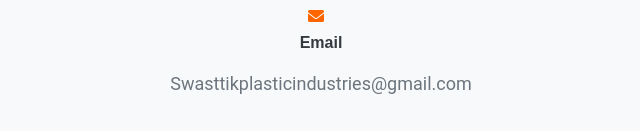
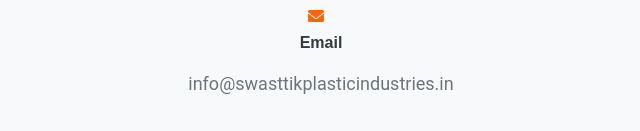
Before and after one commit to Sujall10/Swasttik-Plastic-Industries-main, a plain HTML site: page contact.html in a window 1280 px wide. Shown: the part 811-942 px from the top of the page, 319-959 px from the left. Drawn offline with Linux system fonts and the light colour scheme.

Commit message:
commit updated emails

```diff
--- a/contact.html
+++ b/contact.html
@@ -302,7 +302,7 @@
                         </div>
                         <div class="info-content">
                             <h4>Email</h4>
-                            <p>Swasttikplasticindustries@gmail.com</p>
+                            <p>info@swasttikplasticindustries.in</p>
                         </div>
                     </div>
 
@@ -619,7 +619,7 @@
                     <ul class="contact-info">
                         <li><i class="fas fa-map-marker-alt"></i> 916/2 wagodia gidc 391760 vadodara gujarat</li>
                         <li><i class="fas fa-phone"></i> +91 9157757979</li>
-                        <li><i class="fas fa-envelope"></i> Swasttikplasticindustries@gmail.com</li>
+                        <li><i class="fas fa-envelope"></i> info@swasttikplasticindustries.in</li>
                     </ul>
                 </div>
             </div>
@@ -646,6 +646,7 @@
           emailjs.init("HMu1y-kUy2u2fBps3");
        })();
     </script>
+
 
     <script>
         // Multi-step form navigation
```
Also changed, not shown: about.html (+1 -1 lines), applications.html (+1 -1 lines), index.html (+1 -1 lines), products.html (+1 -1 lines).
